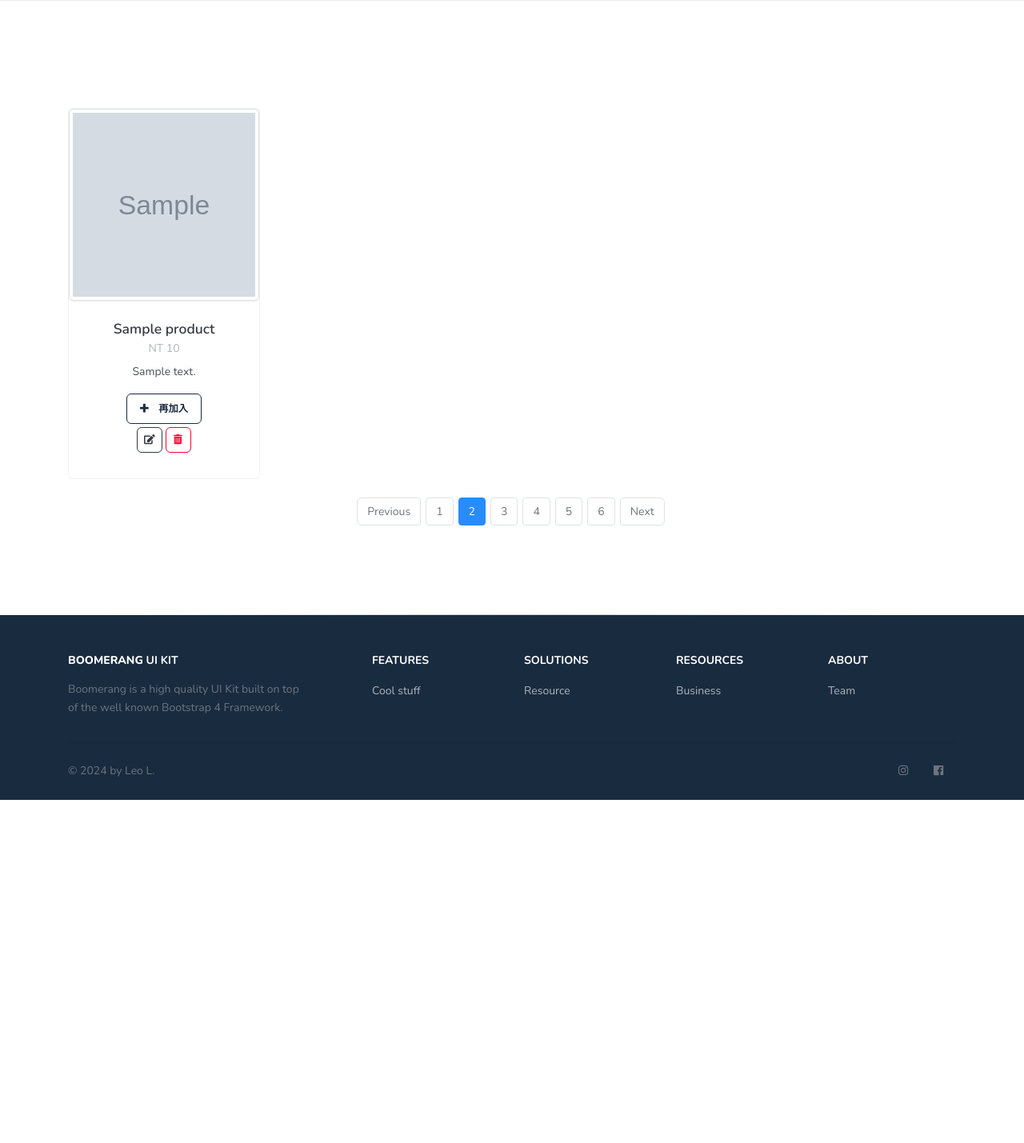
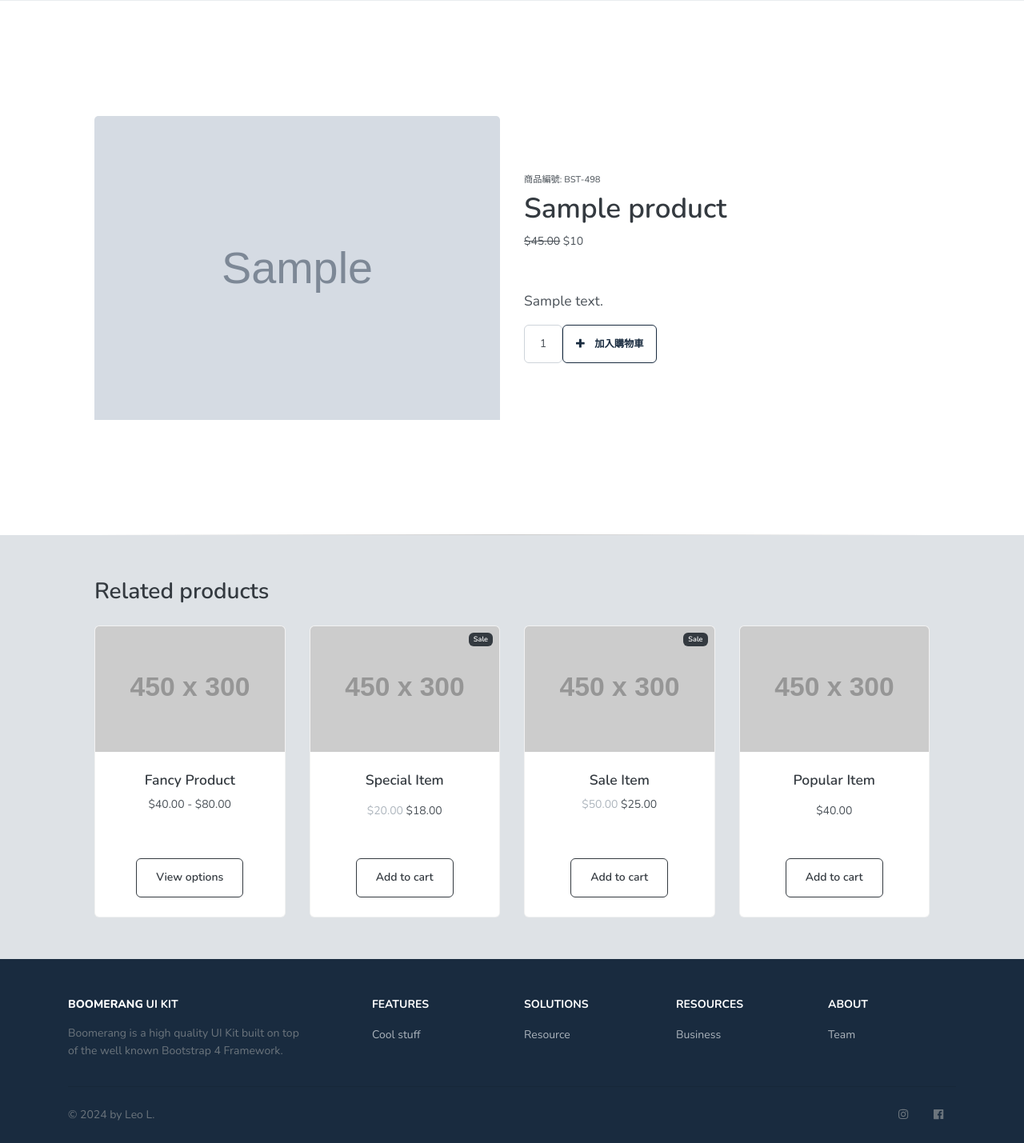
Before and after one commit to asfm4001/shijuu, a Flask app: page /products/items/1 in a window 1280 px wide. Shown: the part 97-1526 px from the top of the page at 80% size. Before the commit the page ends 1097 px from the top, so only its background shows below. Run offline with Flask 3, Linux system fonts and the light colour scheme; a user stored in the database is signed in; tables that the repository leaves empty hold one stand-in row (values such as "Sample post"); grey boxes marked "Sample" are stand-in pictures; grey boxes labelled with a size stand in for pictures from a placeholder-image service; some libraries are stand-ins or nearby versions.

Commit message:
feat: order edit, product item
Add "edit" of order fuction and product item page.

Do to list:
1. "delete", "select of update" of order edit page is "not" complete.
2. "img size" of product item page is "not" fit.

```diff
--- a/app/routes.py
+++ b/app/routes.py
@@ -49,8 +49,9 @@ def products_all():
 ### 商品查詢(item) ###
 @app.route("/products/items/<int:product_id>", methods=["GET", "POST"])
 def products(product_id):
-    products = [Product.query.filter_by(id=product_id).first()] # 僅只有一個物件時也要加入陣列
-    return render_template("product/product_page.html", products=products)
+    # products = [Product.query.filter_by(id=product_id).first()] # 僅只有一個物件時也要加入陣列
+    product = Product.query.filter_by(id=product_id).first()
+    return render_template("product/product.html", product=product)
 
 ### 商品查詢(category) ###
 @app.route("/products/items/categorys/<category>", methods=["GET", "POST"])
--- a/app/templates/order/order_query.html
+++ b/app/templates/order/order_query.html
@@ -16,7 +16,7 @@
                                 <i class="fas fa-phone"></i>
                             </span>
                         </div>
-                        <input name="phone" type="text" class="form-control" placeholder="  請輸入收件人聯絡電話">
+                        <input name="phone" type="text" class="form-control" placeholder="  請輸入收件人聯絡電話" required>
                     </div>
                     <!-- <label>email</label>
                     <div class="input-group input-group-transparent mb-4">
--- /dev/null
+++ b/app/templates/product/product.html
@@ -0,0 +1,133 @@
+{% extends "base.html" %}
+
+{% block app_container %}
+    <section class="slice slice-lg" data-delimiter="1">
+        <div class="container px-4 px-lg-5 my-5">
+            <div class="row gx-4 gx-lg-5 align-items-center">
+                <div class="col-md-6"><img class="card-img-top mb-5 mb-md-0" src="{{ product.img }}" alt="..."></div>
+                <div class="col-md-6">
+                    <div class="small mb-1">商品編號: BST-498</div>
+                    <h1 class="display-5 fw-bolder">{{ product.name }}</h1>
+                    <div class="fs-5 mb-5">
+                        <span class="text-decoration-line-through"><del>$45.00</del></span>
+                        <span>${{ product.price }}</span>
+                    </div>
+                    <p class="lead">{{ product.context }}</p>
+                    <div class="d-flex">
+                        <input class="form-control text-center me-3" id="inputQuantity" type="num" value="1" style="max-width: 3rem">
+                        <button type="submit" class="btn btn-sm btn-outline-tertiary btn-icon onclick">
+                            <span class="btn-inner--icon"><i class="fas fa-plus"></i></span>
+                            <span class="btn-inner--text">加入購物車</span>
+                        </button>
+                    </div>
+                </div>
+            </div>
+        </div>
+    </section>
+    <!-- 推薦商品 -->
+    <section class="slice slice-lg bg-light py-1">
+        <div class="container px-4 px-lg-5 mt-5">
+            <h2 class="fw-bolder mb-4">Related products</h2>
+            <div class="row gx-4 gx-lg-5 row-cols-2 row-cols-md-3 row-cols-xl-4 justify-content-center">
+                <div class="col mb-5">
+                    <div class="card h-100">
+                        <!-- Product image-->
+                        <img class="card-img-top" src="https://dummyimage.com/450x300/dee2e6/6c757d.jpg" alt="..." />
+                        <!-- Product details-->
+                        <div class="card-body p-4">
+                            <div class="text-center">
+                                <!-- Product name-->
+                                <h5 class="fw-bolder">Fancy Product</h5>
+                                <!-- Product price-->
+                                $40.00 - $80.00
+                            </div>
+                        </div>
+                        <!-- Product actions-->
+                        <div class="card-footer p-4 pt-0 border-top-0 bg-transparent">
+                            <div class="text-center"><a class="btn btn-outline-dark mt-auto" href="#">View options</a></div>
+                        </div>
+                    </div>
+                </div>
+                <div class="col mb-5">
+                    <div class="card h-100">
+                        <!-- Sale badge-->
+                        <div class="badge bg-dark text-white position-absolute" style="top: 0.5rem; right: 0.5rem">Sale</div>
+                        <!-- Product image-->
+                        <img class="card-img-top" src="https://dummyimage.com/450x300/dee2e6/6c757d.jpg" alt="..." />
+                        <!-- Product details-->
+                        <div class="card-body p-4">
+                            <div class="text-center">
+                                <!-- Product name-->
+                                <h5 class="fw-bolder">Special Item</h5>
+                                <!-- Product reviews-->
+                                <div class="d-flex justify-content-center small text-warning mb-2">
+                                    <div class="bi-star-fill"></div>
+                                    <div class="bi-star-fill"></div>
+                                    <div class="bi-star-fill"></div>
+                                    <div class="bi-star-fill"></div>
+                                    <div class="bi-star-fill"></div>
+                                </div>
+                                <!-- Product price-->
+                                <span class="text-muted text-decoration-line-through">$20.00</span>
+                                $18.00
+                            </div>
+                        </div>
+                        <!-- Product actions-->
+                        <div class="card-footer p-4 pt-0 border-top-0 bg-transparent">
+                            <div class="text-center"><a class="btn btn-outline-dark mt-auto" href="#">Add to cart</a></div>
+                        </div>
+                    </div>
+                </div>
+                <div class="col mb-5">
+                    <div class="card h-100">
+                        <!-- Sale badge-->
+                        <div class="badge bg-dark text-white position-absolute" style="top: 0.5rem; right: 0.5rem">Sale</div>
+                        <!-- Product image-->
+                        <img class="card-img-top" src="https://dummyimage.com/450x300/dee2e6/6c757d.jpg" alt="..." />
+                        <!-- Product details-->
+                        <div class="card-body p-4">
+                            <div class="text-center">
+                                <!-- Product name-->
+                                <h5 class="fw-bolder">Sale Item</h5>
+                                <!-- Product price-->
+                                <span class="text-muted text-decoration-line-through">$50.00</span>
+                                $25.00
+                            </div>
+                        </div>
+                        <!-- Product actions-->
+                        <div class="card-footer p-4 pt-0 border-top-0 bg-transparent">
+                            <div class="text-center"><a class="btn btn-outline-dark mt-auto" href="#">Add to cart</a></div>
+                        </div>
+                    </div>
+                </div>
+                <div class="col mb-5">
+                    <div class="card h-100">
+                        <!-- Product image-->
+                        <img class="card-img-top" src="https://dummyimage.com/450x300/dee2e6/6c757d.jpg" alt="..." />
+                        <!-- Product details-->
+                        <div class="card-body p-4">
+                            <div class="text-center">
+                                <!-- Product name-->
+                                <h5 class="fw-bolder">Popular Item</h5>
+                                <!-- Product reviews-->
+                                <div class="d-flex justify-content-center small text-warning mb-2">
+                                    <div class="bi-star-fill"></div>
+                                    <div class="bi-star-fill"></div>
+                                    <div class="bi-star-fill"></div>
+                                    <div class="bi-star-fill"></div>
+                                    <div class="bi-star-fill"></div>
+                                </div>
+                                <!-- Product price-->
+                                $40.00
+                            </div>
+                        </div>
+                        <!-- Product actions-->
+                        <div class="card-footer p-4 pt-0 border-top-0 bg-transparent">
+                            <div class="text-center"><a class="btn btn-outline-dark mt-auto" href="#">Add to cart</a></div>
+                        </div>
+                    </div>
+                </div>
+            </div>
+        </div>
+    </section>
+{% endblock %}
--- a/app/templates/product/update_product.html
+++ b/app/templates/product/update_product.html
@@ -17,7 +17,7 @@
                             {{ form.csrf_token() }}
                             {{ render_field(form.img, class="form-control") }}
                             {{ render_field(form.name, placeholder="商品名稱", class="form-control", value=i.name) }}
-                            {{ render_field(form.category, class="form-control selectpicker", title="商品種類", value=i.category) }}
+                            {{ render_field(form.category, class="form-control selectpicker", title="商品種類", option=i.category) }}
                             {{ render_field(form.price, placeholder="價錢", value=i.price) }}
                         {% endif %}
                         <div class="form-group">
--- a/app/templates/user/user_menu.html
+++ b/app/templates/user/user_menu.html
@@ -4,14 +4,17 @@
         <h6 class="dropdown-header">User menu</h6>
         <a class="dropdown-item" href="#">
             <span class="float-right badge badge-tertiary">4</span>
-            <i class="fas fa-envelope text-tertiary"></i>Messages
+            <i class="fas fa-envelope text-tertiary"></i>訊息
         </a>
         <a class="dropdown-item" href="#">
-            <i class="fas fa-cog text-tertiary"></i>Settings
+            <i class="fas fa-cog text-tertiary"></i>個人資料
+        </a>
+        <a class="dropdown-item" href="#">
+            <i class="fas fa-cog text-tertiary"></i>設定
         </a>
         <div class="dropdown-divider" role="presentation"></div>
         <a class="dropdown-item" href="{{ url_for('logout') }}">
-            <i class="fas fa-sign-out-alt text-tertiary"></i>Sign out
+            <i class="fas fa-sign-out-alt text-tertiary"></i>登出
         </a>
     </div>
 </li>
```
Also changed, not shown: app/templates/order/order_edit.html (added, +66 -0 lines), app/templates/order/order_page.html (+32 -8 lines), README.md.
